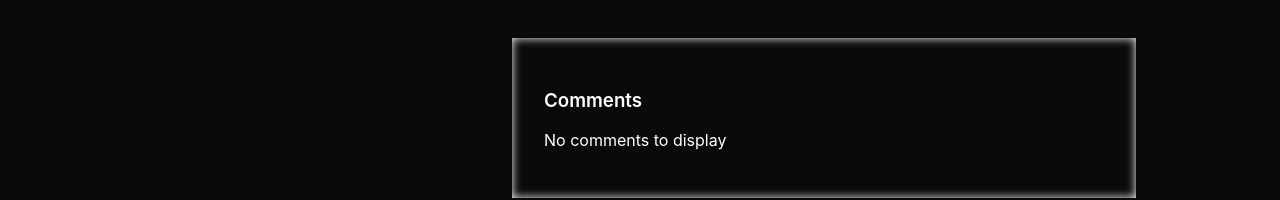
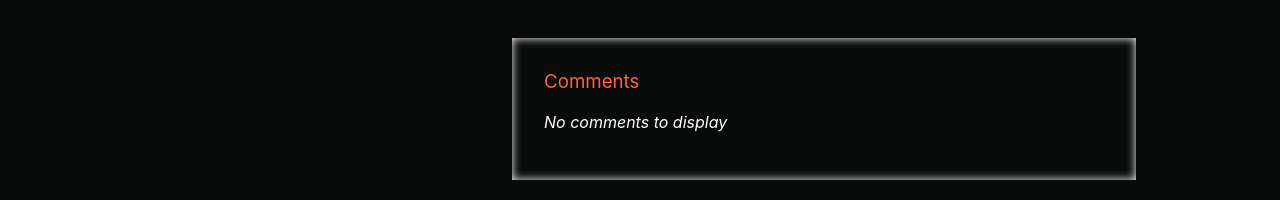
Before and after one commit to rwilliams659/rancid-tomatillos, a React (Create React App) app: page /movies/1 in a window 1280 px wide. Shown: the part 365-565 px from the top of the page. Built offline with nearby package versions, Linux system fonts and the light colour scheme; no server answers.

Commit message:
Reorder jsx to change how content displays

```diff
--- a/src/CommentContainer/CommentContainer.js
+++ b/src/CommentContainer/CommentContainer.js
@@ -62,22 +62,22 @@ class CommentContainer extends Component {
   render() {
     return (
       <section className='CommentContainer'>
-        <h3> Comments </h3>
+        <h3 className='commentsHeader'> Comments </h3>
+        {this.props.loggedIn &&
+        <form className='CommentForm' onChange={this.handleCommentSubmission}>
+          <h4> Add comment: </h4>
+          <input className='nameInputArea'name='author' type='text' maxlength='50' placeholder='Your name/alias' />
+          <input className='commentInputArea' name='comment' type='text' maxlength='300' placeholder='Write your comment here.. (300 max characters)' />
+          <input type='submit' value='Post' onClick={this.addComment} />
+        </form>
+        }
         {!this.state.allComments.length &&
           <div>
-            <p className='no-comments'>No comments to display</p>
+            <p className='noComments'>No comments to display</p>
           </div>
         }
         {(this.state.allComments.length > 0) &&
-        <Comments comments={this.state.allComments} />
-        }
-        {this.props.loggedIn &&
-        <form className='CommentForm' onChange={this.handleCommentSubmission}>
-          <h3> Add comment: </h3>
-          <input name='author' type='text' placeholder='Your name' />
-          <input name='comment' type='text' placeholder='Write your comment here..' />
-          <input type='submit' value='Post' onClick={this.addComment} />
-        </form>
+          <Comments comments={this.state.allComments} />
         }
       </section >
     );
```
